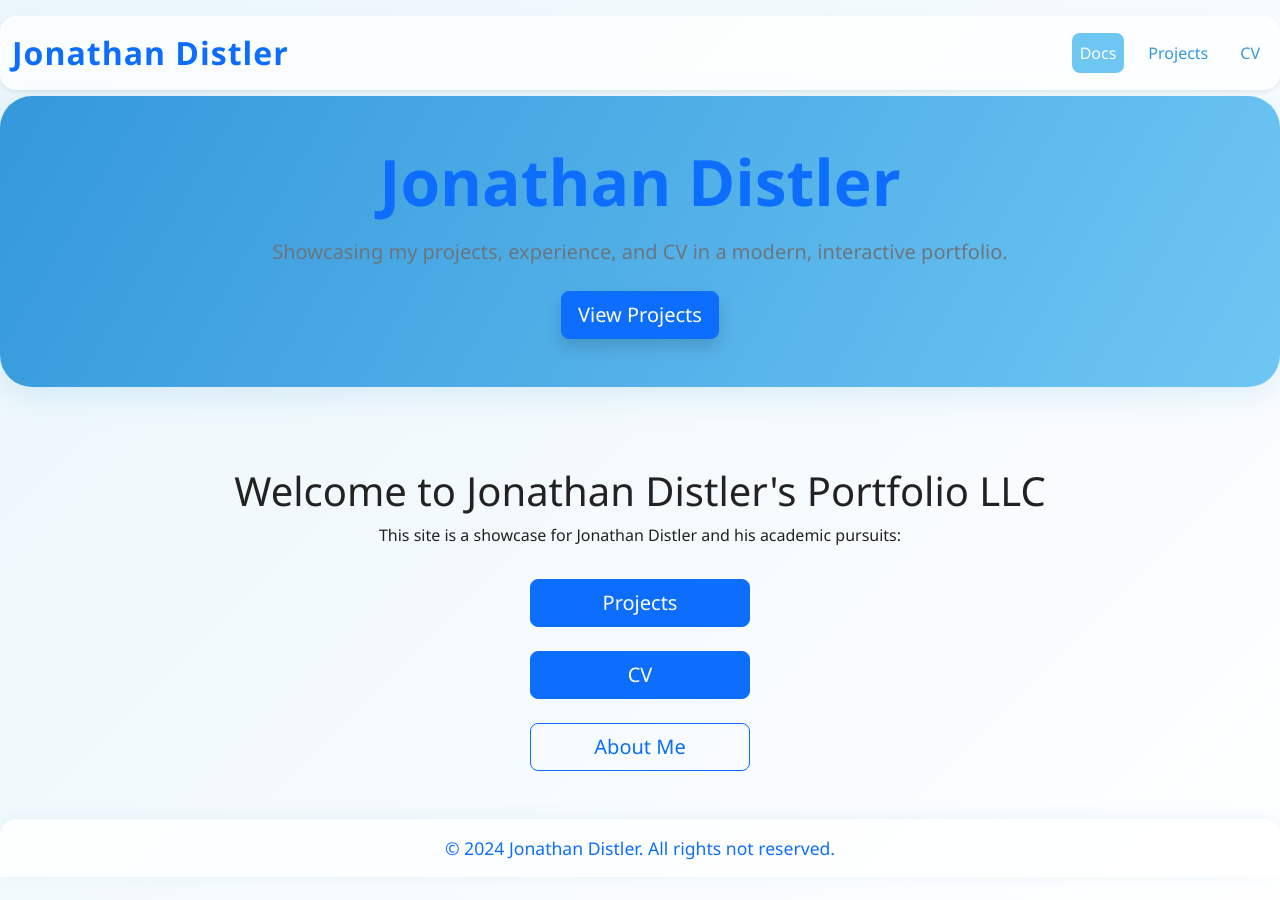
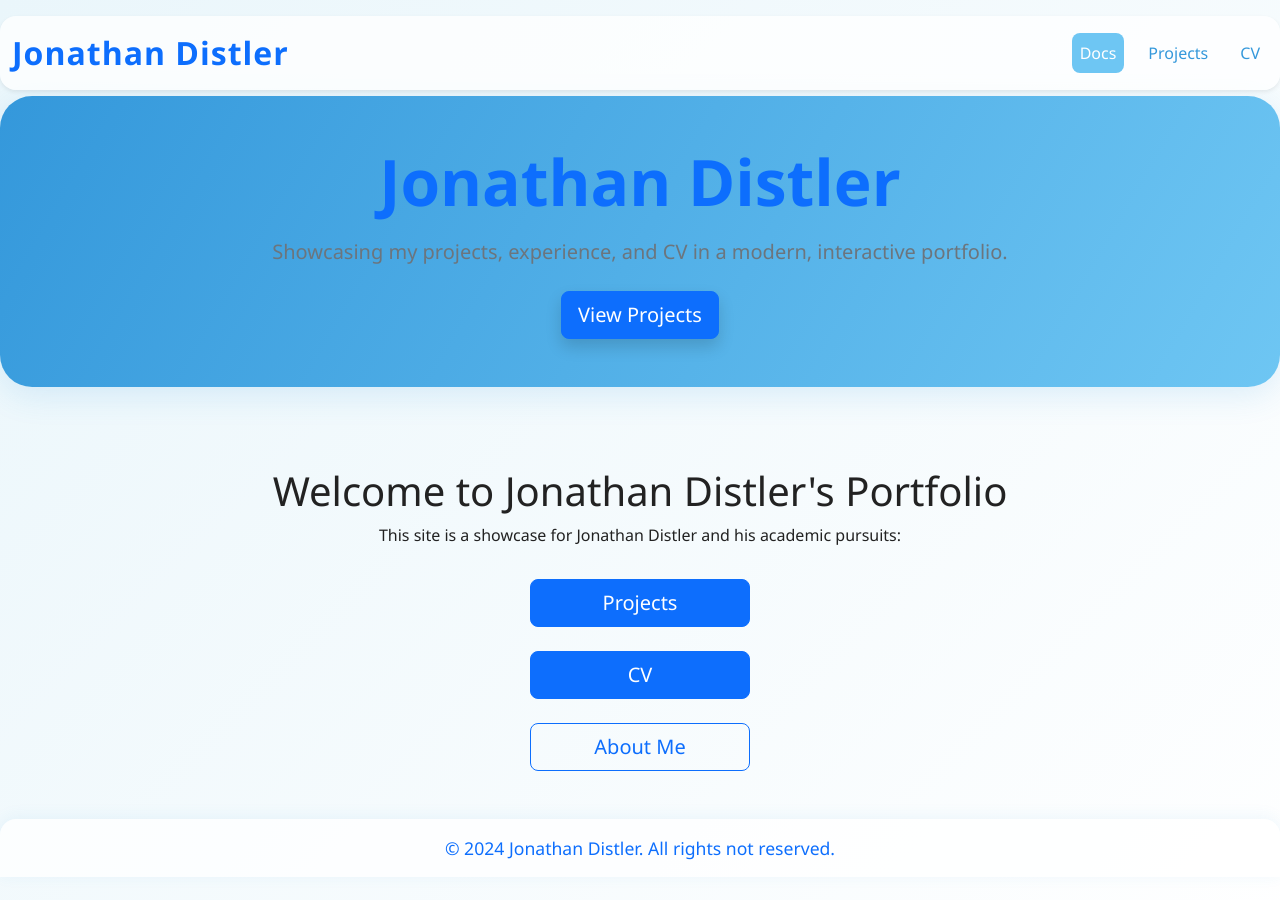
Before and after one commit to JonathanDistler/DistlerPortfolio, a Jekyll site: the page built from index.md, in a window 1280 px wide and 900 px high. Built offline with Jekyll 4.4.1, drawn with Linux system fonts in a browser that asks for light colours.

Commit message:
Update index.md

```diff
--- a/index.md
+++ b/index.md
@@ -4,7 +4,7 @@ title: Docs
 ---
 
 <div style="text-align: center; margin-bottom: 2rem;">
-  <h1>Welcome to Jonathan Distler's Portfolio LLC</h1>
+  <h1>Welcome to Jonathan Distler's Portfolio</h1>
   <p>This site is a showcase for Jonathan Distler and his academic pursuits:</p>
 </div>
 
```
